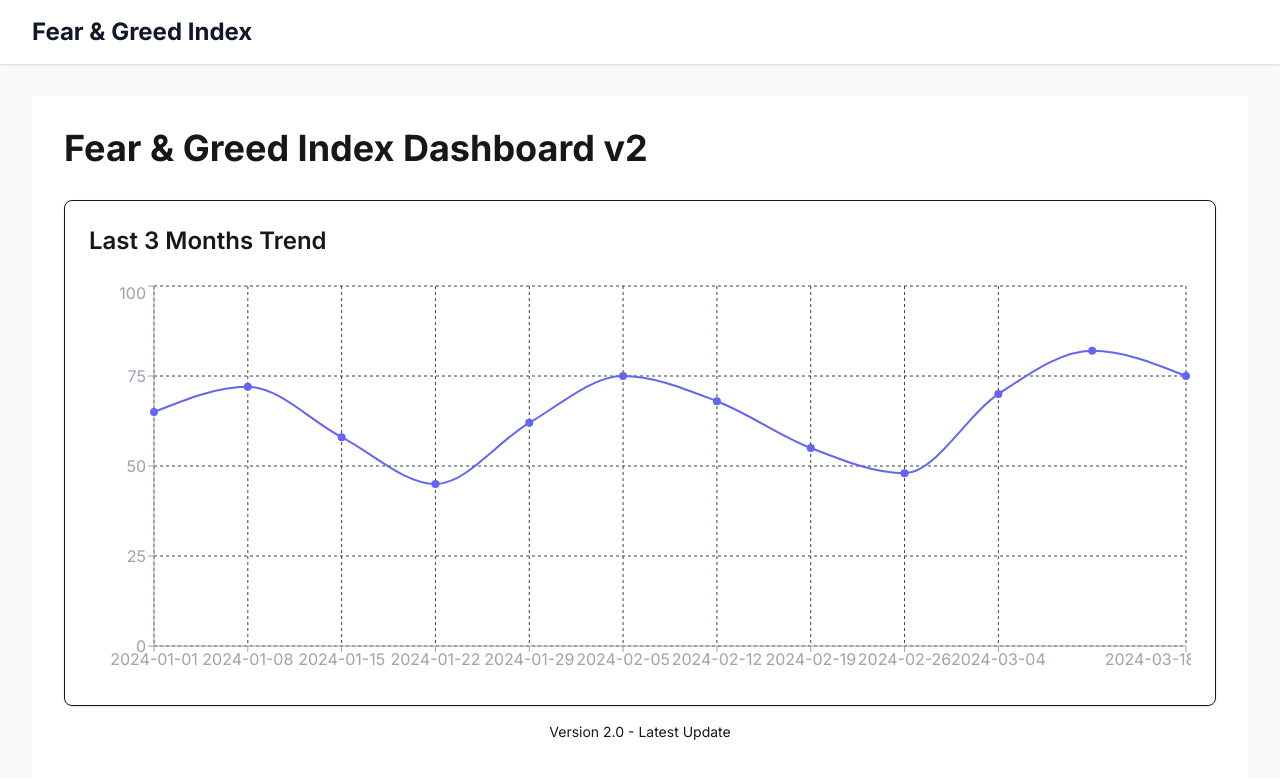
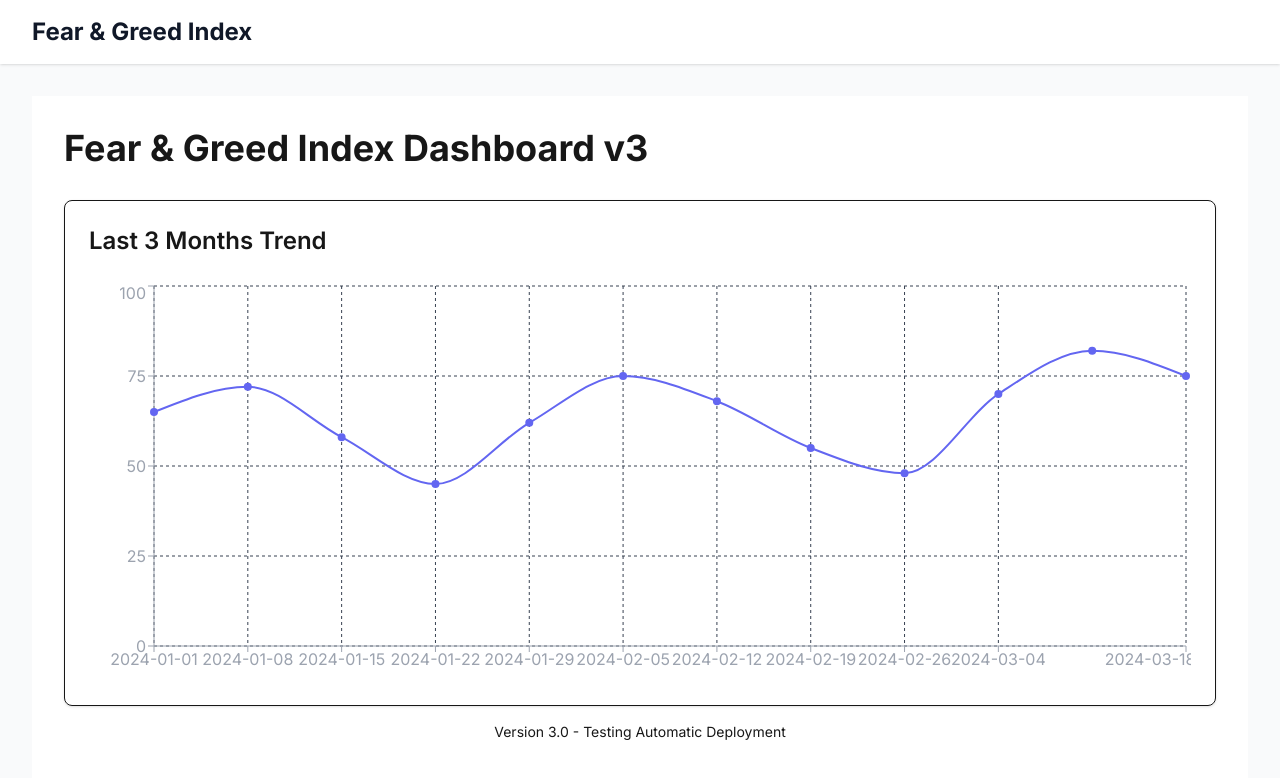
Before and after one commit to callagano/MarketMelodrama, a Next.js app: page / in a window 1280 px wide. Shown: the top 778 px of the page. Built offline with nearby package versions, Linux system fonts and the light colour scheme.

Commit message:
Update version to test automatic deployment

```diff
--- a/package.json
+++ b/package.json
@@ -9,6 +9,7 @@
     "lint": "next lint"
   },
   "dependencies": {
+    "@radix-ui/react-slot": "^1.2.0",
     "@shadcn/ui": "^0.0.4",
     "class-variance-authority": "^0.7.1",
     "clsx": "^2.1.1",
--- a/src/app/page.tsx
+++ b/src/app/page.tsx
@@ -25,7 +25,7 @@ export default function Home() {
     <ThemeProvider attribute="class" defaultTheme="dark">
       <div className="min-h-screen bg-background p-8">
         <div className="max-w-7xl mx-auto">
-          <h1 className="text-4xl font-bold mb-8 text-foreground">Fear & Greed Index Dashboard v2</h1>
+          <h1 className="text-4xl font-bold mb-8 text-foreground">Fear & Greed Index Dashboard v3</h1>
 
           <Card className="p-6 bg-card">
             <h2 className="text-2xl font-semibold mb-6 text-card-foreground">Last 3 Months Trend</h2>
@@ -64,7 +64,7 @@ export default function Home() {
             </div>
           </Card>
           <div className="text-sm text-muted-foreground mt-4 text-center">
-            Version 2.0 - Latest Update
+            Version 3.0 - Testing Automatic Deployment
           </div>
         </div>
       </div>
```
Also changed, not shown: vercel.json (deleted), 1 other file (tests, documents, lock files or other folders).
